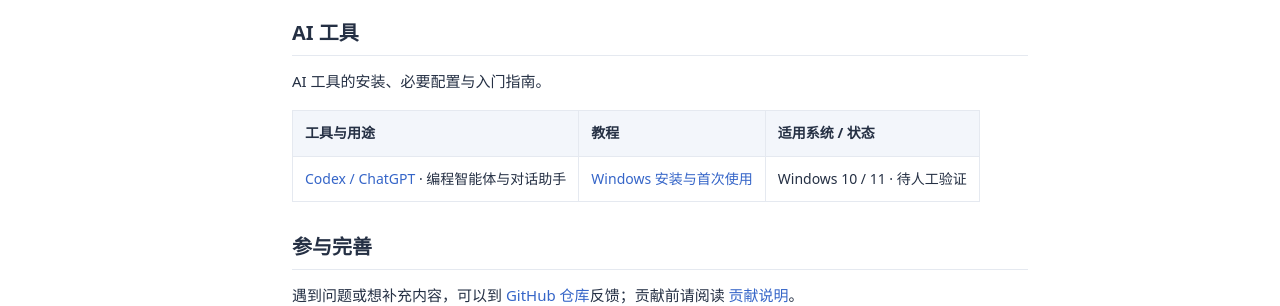
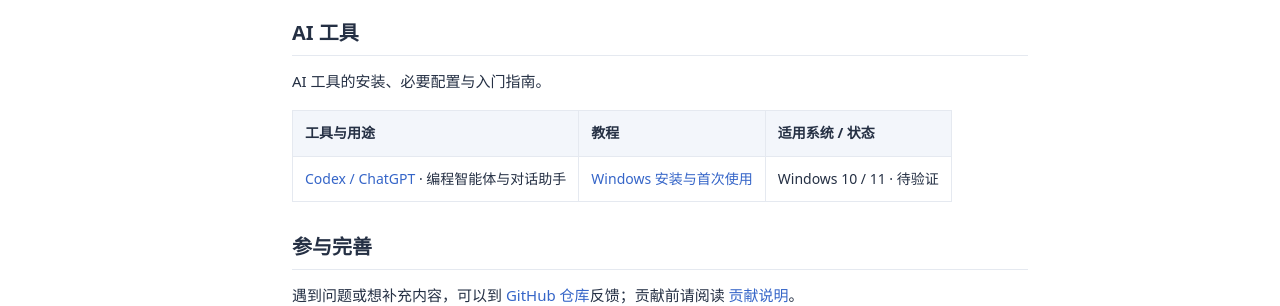
Before and after one commit to MashedPotato817/software-handbook, a Jekyll site: the page built from index.md, in a window 1280 px wide and 1085 px high. Shown: the part 616-922 px from the top of the window. Built offline with Jekyll 4.4.1, drawn with Linux system fonts in a browser that asks for light colours.

Commit message:
docs(codex): 新增 Windows 安装试写稿

```diff
--- a/index.md
+++ b/index.md
@@ -27,7 +27,7 @@ AI 工具的安装、必要配置与入门指南。
 
 | 工具与用途 | 教程 | 适用系统 / 状态 |
 | --- | --- | --- |
-| [Codex / ChatGPT](pages/codex/index.md) · 编程智能体与对话助手 | [Windows 安装与首次使用](pages/codex/install.md) | Windows 10 / 11 · 待人工验证 |
+| [Codex / ChatGPT](pages/codex/index.md) · 编程智能体与对话助手 | [Windows 安装与首次使用](pages/codex/install.md) | Windows 10 / 11 · 待验证 |
 
 ## 参与完善
 
```
Also changed, not shown: pages/codex/index.md (+1 -1 lines), pages/codex/install.md (+3 -1 lines), README.md.
